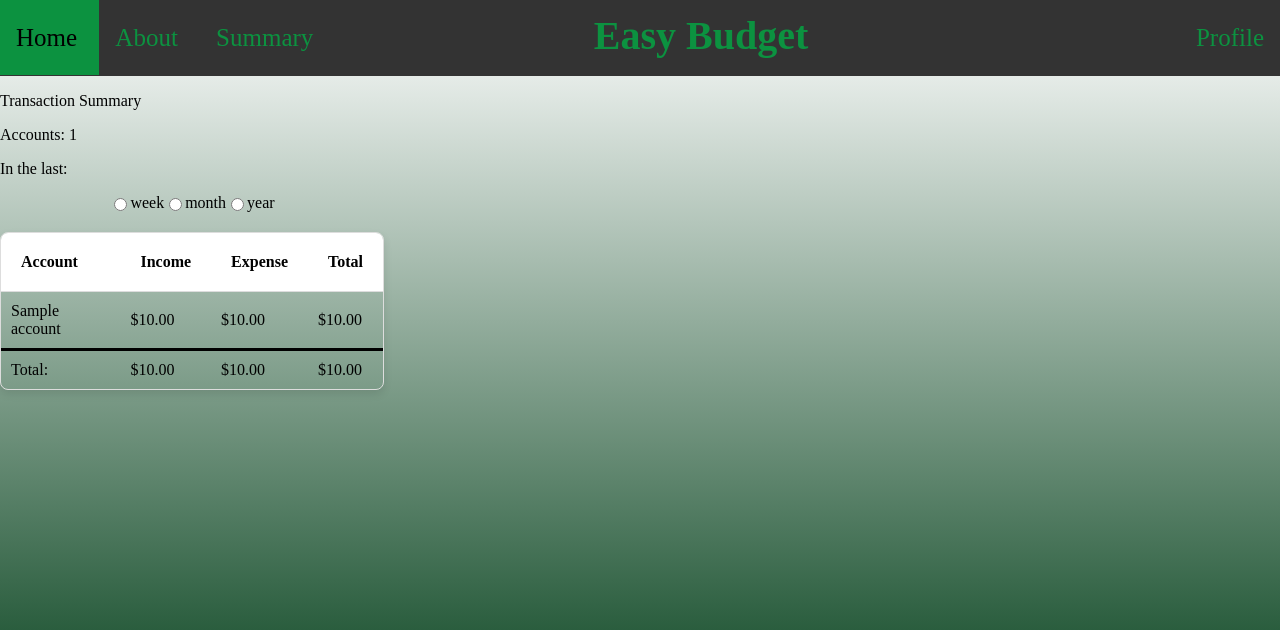
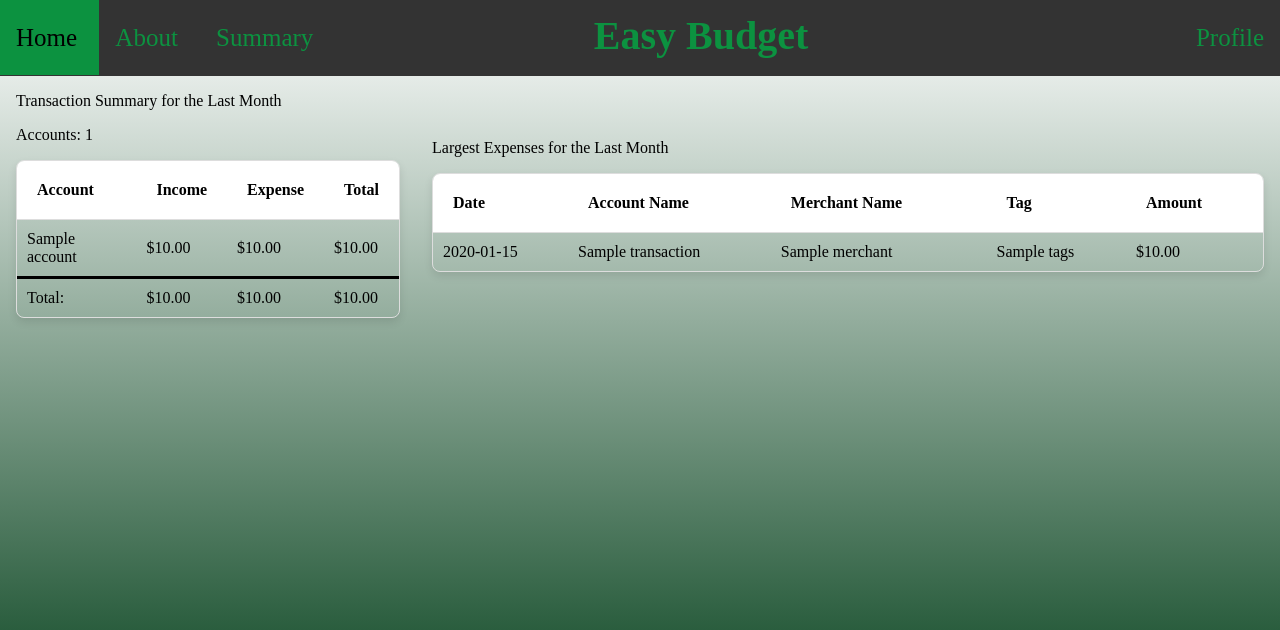
Before and after one commit to TJCornwell/Senior-Project, a Flask app: template templates/summary.html in a window 1280 px wide. Shown: the top 630 px of the page. Run offline with Flask 3, Linux system fonts and the light colour scheme; the template is opened without the code that fills it: most values are stand-ins (such as "Sample title", 1, 10 or a date in 2020); some libraries are stand-ins or nearby versions.

Commit message:
Added top 10 table

```diff
--- a/EasyBudget.py
+++ b/EasyBudget.py
@@ -76,12 +76,30 @@ def accountIncomeExpenseQuery(dateInterval:str):
     return select(Account.accountname,
                 func.sum(case((Transactions.amount>0, Transactions.amount),else_=0)).label("income"),
                 func.sum(case((Transactions.amount<0, Transactions.amount),else_=0)).label("expenses"),
-                func.sum(Transactions.amount).label("total")).\
-            join(Account).\
-            join(User).\
-            where(User.userid == user.userid).\
-            where(Transactions.tdate>func.date_sub(func.now(), text(f'interval 1 {dateInterval}'))).\
-            group_by(Account.accountname)
+                func.sum(Transactions.amount).label("total"))\
+            .join(Account)\
+            .join(User)\
+            .where(User.userid == user.userid)\
+            .where(Transactions.tdate>func.date_sub(func.now(), text(f'interval 1 {dateInterval}')))\
+            .group_by(Account.accountname)
+
+
+def topTenExpenseQuery(dateInterval:str):
+    user=db.session.get(User, session['userid'])
+
+
+
+    return select(Transactions.tdate,
+                Account.accountname,
+                Transactions.merchant,
+                Transactions.tags,
+                Transactions.amount)\
+            .join(Account)\
+            .join(User)\
+            .where(User.userid == user.userid)\
+            .where(Transactions.tdate>func.date_sub(func.now(), text(f'interval 1 {dateInterval}')))\
+            .where(Transactions.amount<0)\
+            .order_by(Transactions.amount)
 
 def accountTotalQuery(dateInterval:str):
     user=db.session.get(User, session['userid'])
@@ -165,10 +183,12 @@ def summary():
     #FROM user JOIN account ON user.userid=account.userid JOIN transactions ON account.accountid=transactions.accountid
     #WHERE tdate > DATEADD(week/month/year, -1, GETDATE())
     #GROUP BY amount
-    accountIncomeExpense=db.session.execute(accountIncomeExpenseQuery('year')).all()
+    queryInterval='month'
+    accountIncomeExpense=db.session.execute(accountIncomeExpenseQuery(queryInterval)).all()
+    topTenExpenses=db.session.execute(topTenExpenseQuery(queryInterval)).all()[:10]#is paginate better?
     numAccounts=len(accountIncomeExpense)
-    total=db.session.execute(accountTotalQuery('year')).first()
-    return render_template('summary.html', accountIncomeExpense=accountIncomeExpense, numAccounts=numAccounts, total=total)
+    total=db.session.execute(accountTotalQuery(queryInterval)).first()
+    return render_template('summary.html', topTenExpenses=topTenExpenses, accountIncomeExpense=accountIncomeExpense, numAccounts=numAccounts, total=total)
 
 # Run the application on port 5020
 if __name__ == '__main__':
--- a/static/css/summary.css
+++ b/static/css/summary.css
@@ -112,8 +112,19 @@ body{
     transform: translateY(-2px);
   }
 
+  .table-wrapper{
+    display:flex;
+    flex-direction: row;
+  }
+
   #summary-table-section{
       width: 30%;
+      margin: auto;
+  }
+
+  #summary-top-10-table-section{
+    width: 65%;
+    margin: auto;
   }
 
   .summary-table {
--- a/templates/summary.html
+++ b/templates/summary.html
@@ -32,22 +32,12 @@
                 Profile
             </a>
         </div>
-
     </div>
 
+    <div class="table-wrapper">
         <div id="summary-table-section">
-        <p>Transaction Summary</p>
+            <p>Transaction Summary for the Last Month</p>
             <p>Accounts: {{numAccounts}}</p>
-        <!-- can also use a dropdown or date selector -->
-        <p>In the last: </p>
-        <form action="#" method="post">
-            <input type="radio" id="week" name="date_range" value="week">
-            <label for="week">week</label><br>
-            <input type="radio" id="month" name="date_range" value="month">
-            <label for="month">month</label><br>
-            <input type="radio" id="year" name="date_range" value="year">
-            <label for="year">year</label>
-        </form>
             <div class="summary-table">
                 <table>
                     <thead>
@@ -75,6 +65,34 @@
                     </tbody>
                 </table>
             </div>
-
+        </div>
+        <div id="summary-top-10-table-section">
+            <p>Largest Expenses for the Last Month</p>
+            <div class="summary-table">
+                <table>
+                    <thead>
+                        <tr>
+                            <th>Date</th>
+                            <th>Account Name</th>
+                            <th>Merchant Name</th>
+                            <th>Tag</th>
+                            <th>Amount</th>
+                        </tr>
+                    </thead>
+                    <tbody id="expense-list">
+                        {%for transaction in topTenExpenses%}
+                        <tr>
+                            <td>{{transaction.tdate}}</td>
+                            <td>{{transaction.accountname}}</td>
+                            <td>{{transaction.merchant}}</td>
+                            <td>{{transaction.tags}}</td>
+                            <td>{{transaction.amount | currencyFormat}}</td>
+                        </tr>
+                        {%endfor%}
+                    </tbody>
+                </table>
+            </div>
+        </div>
+    </div>
 
 </body>
```
Lines whose indentation alone changed are shown as unchanged.
